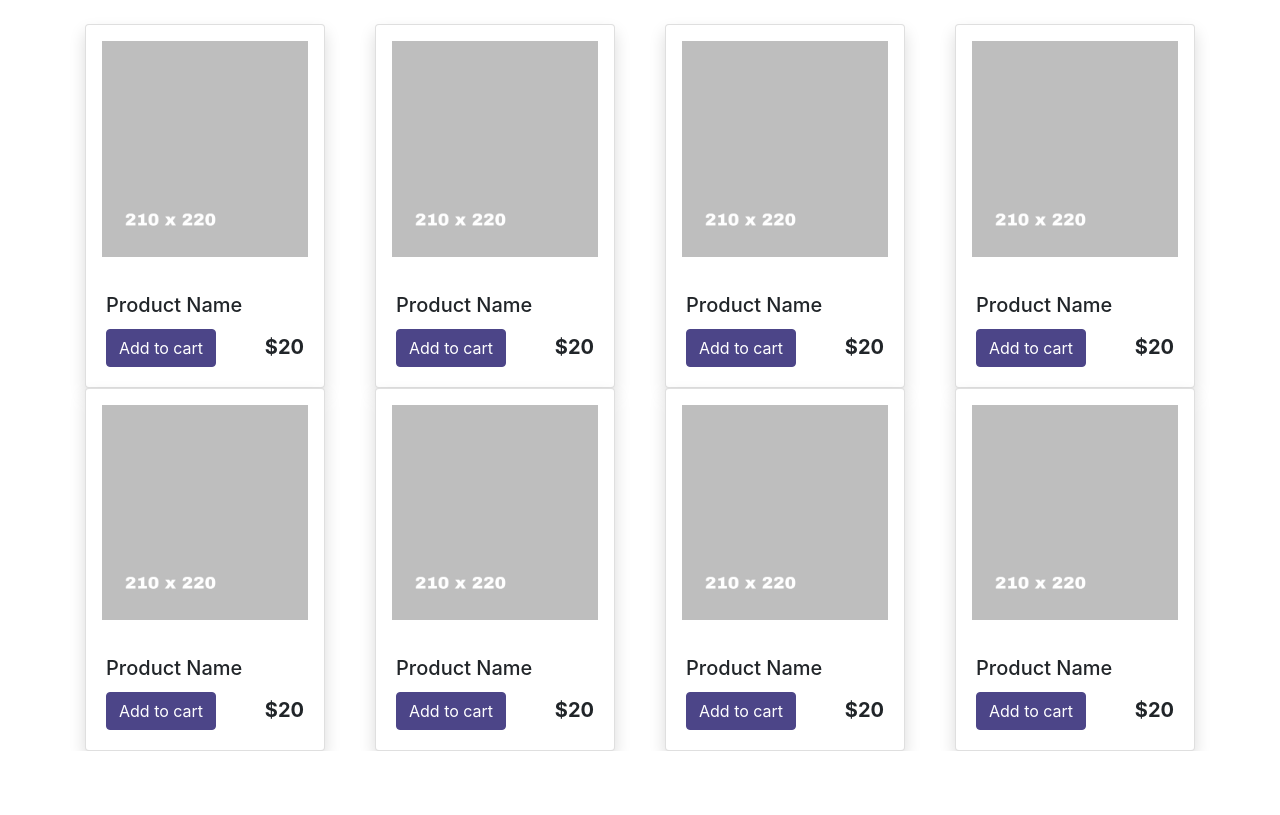
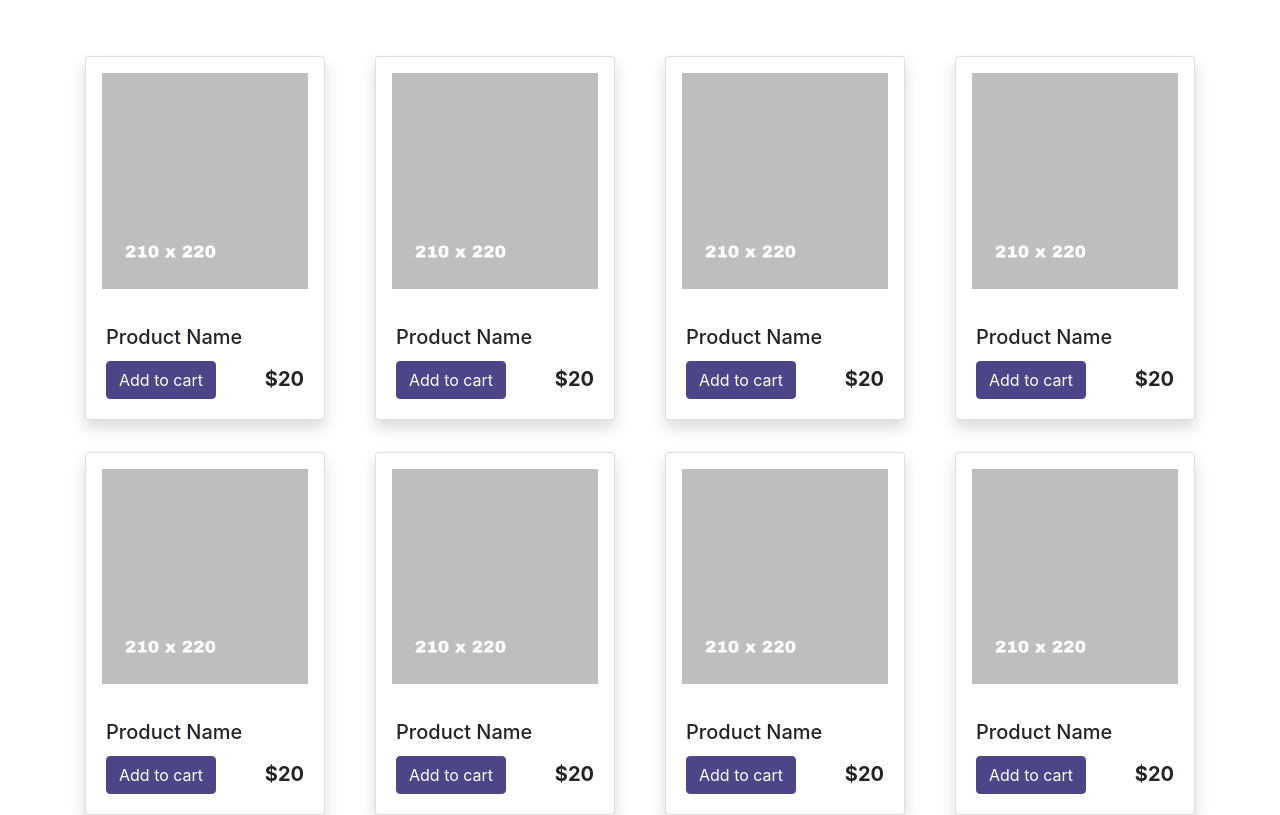
Before and after one commit to nived-s/tony-textiles-django, a Django app: page / in a window 1280 px wide. Shown: the part 56-871 px from the top of the page. Before the commit the page ends 807 px from the top, so only its background shows below. Run offline with Django 4.2, Linux system fonts and the light colour scheme; some libraries are stand-ins or nearby versions.

Commit message:
store card gap added

```diff
--- a/tony_textiles/static/css/style.css
+++ b/tony_textiles/static/css/style.css
@@ -8,11 +8,13 @@
 }
 
 .main{
+    padding-top: 2rem;
     display: flex;
     flex-direction: row;
     align-content: center;
     justify-content: space-between;
     flex-wrap: wrap;
+    gap: 2rem;
 }
 
 .btn-and-price{
```
